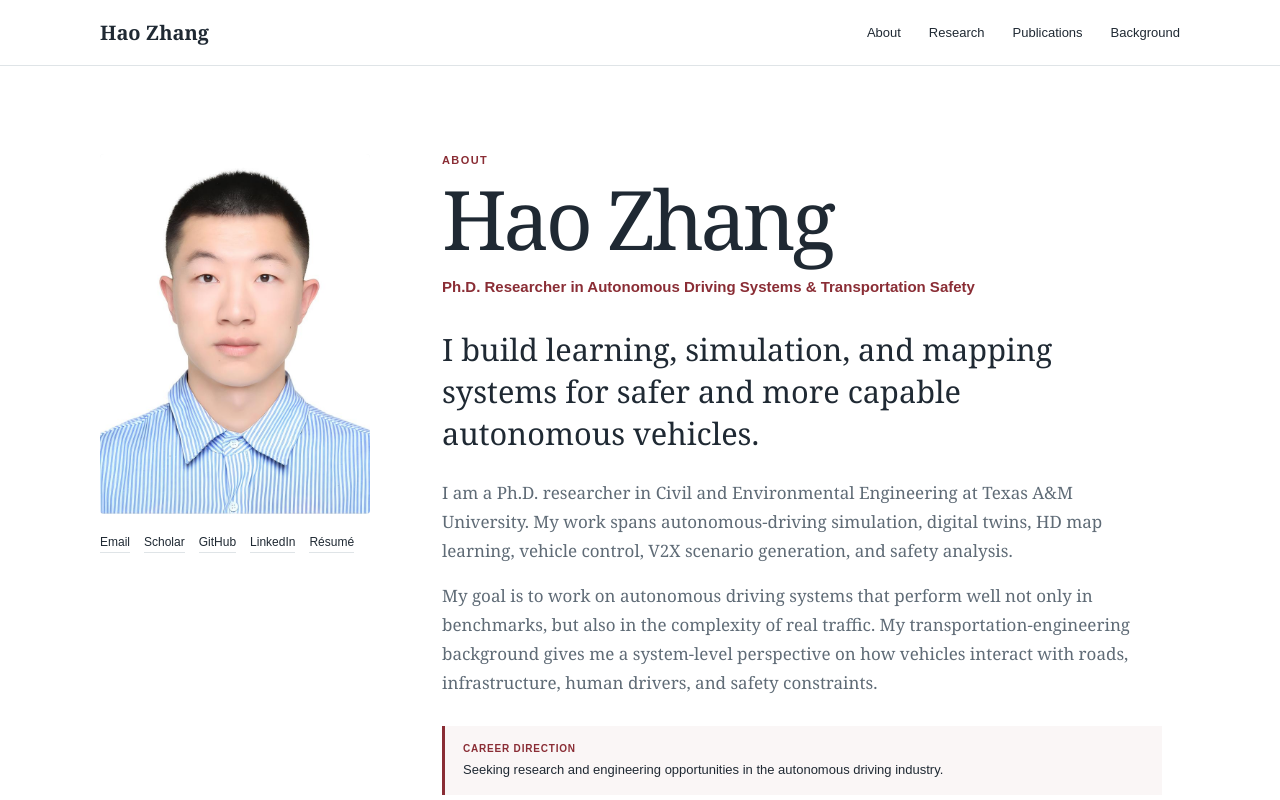
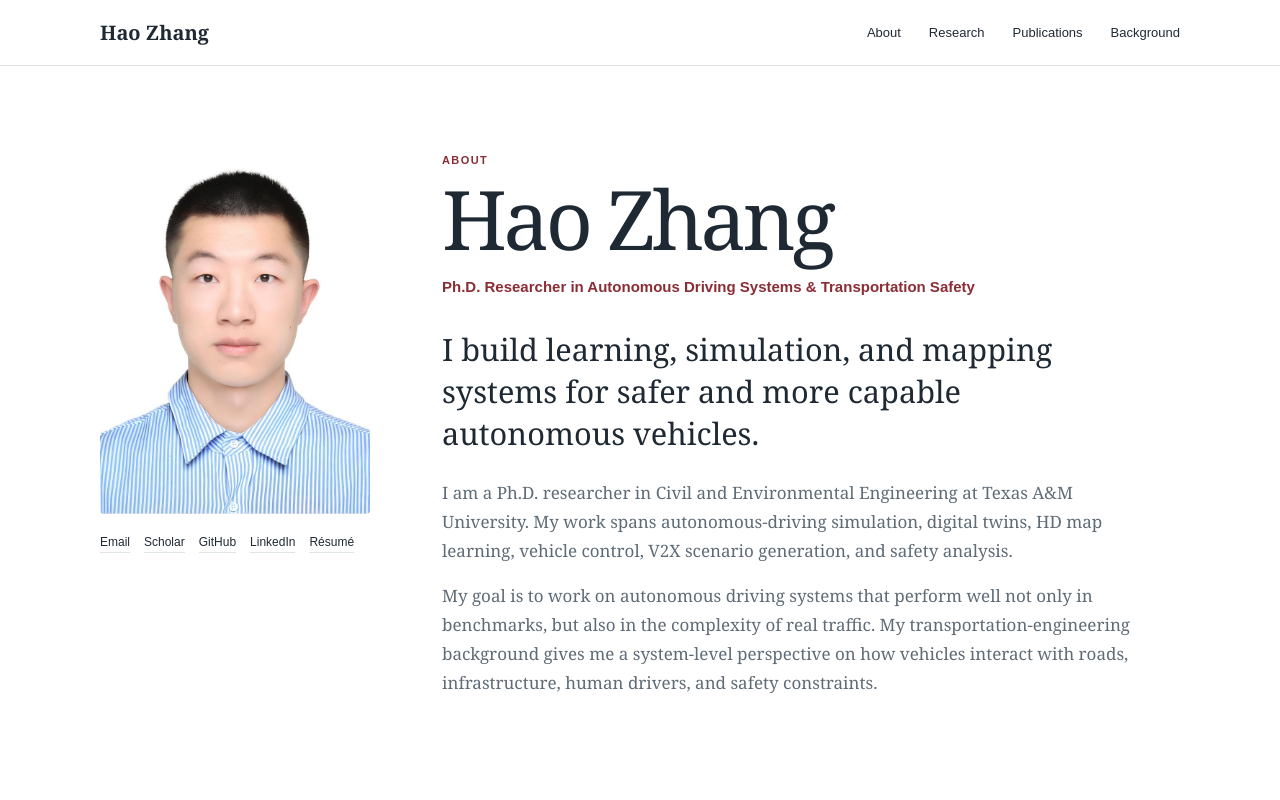
Before and after one commit to zhanghao-21/zhanghao-21.github.io, a Next.js app: page / in a window 1280 px wide. Shown: the top 800 px of the page. Built offline with nearby package versions, Linux system fonts and the light colour scheme.

Commit message:
Remove career direction callout (#7)

```diff
--- a/app/globals.css
+++ b/app/globals.css
@@ -41,9 +41,6 @@ a:focus-visible, summary:focus-visible { outline: 3px solid var(--accent); outli
 .role { margin: 18px 0 30px; color: var(--accent); font-size: 15px; font-weight: 700; line-height: 1.45; }
 .about-copy .lead { max-width: 700px; margin: 0 0 24px; color: var(--ink); font-family: var(--serif); font-size: clamp(24px, 2.4vw, 31px); line-height: 1.38; }
 .about-copy > p:not(.section-label):not(.role):not(.lead) { max-width: 720px; margin: 0 0 17px; color: var(--muted); font-family: var(--serif); font-size: 17px; line-height: 1.7; }
-.availability { max-width: 720px; margin-top: 28px; padding: 15px 18px; border-left: 3px solid var(--accent); background: #faf6f6; font-size: 13px; line-height: 1.55; }
-.availability span { display: block; margin-bottom: 3px; color: var(--accent); font-size: 10px; font-weight: 700; letter-spacing: .08em; text-transform: uppercase; }
-
 .profile-section, .research-section, .publications-section, .background-section { padding: 88px 0; border-bottom: 1px solid var(--line); scroll-margin-top: 80px; }
 .technical-profile-section { position: relative; }
 .technical-profile-shell { width: min(1440px, calc(100vw - 48px)); margin-left: 50%; transform: translateX(-50%); }
--- a/app/page.tsx
+++ b/app/page.tsx
@@ -87,10 +87,6 @@ export default function Home() {
               complexity of real traffic. My transportation-engineering background gives me a system-level perspective on
               how vehicles interact with roads, infrastructure, human drivers, and safety constraints.
             </p>
-            <div className="availability">
-              <span>Career direction</span>
-              Seeking research and engineering opportunities in the autonomous driving industry.
-            </div>
           </div>
         </section>
 
```
